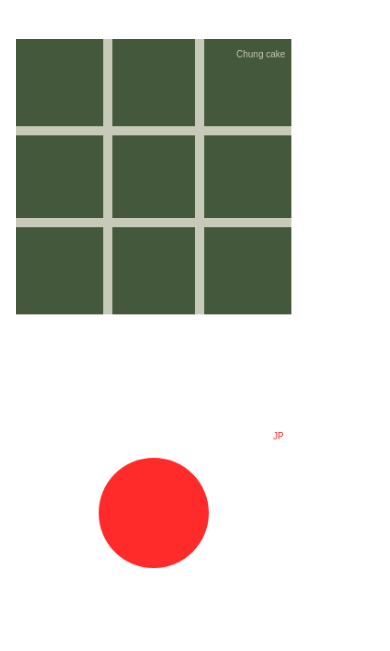
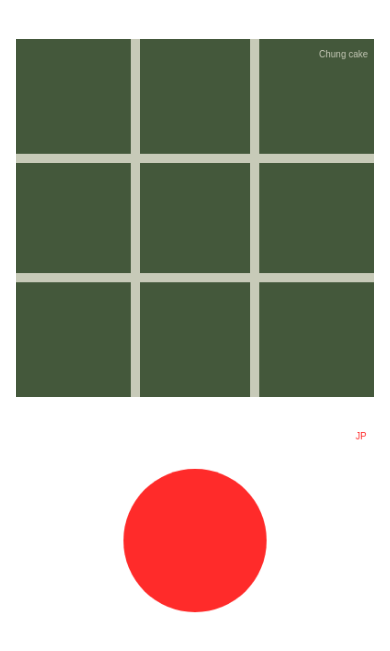
Before and after one commit to hvnsweeting/js-toys, a plain HTML site: page draw-basic.html in a window 390 px wide. Shown: the part 87-738 px from the top of the page. Drawn offline with Linux system fonts and the light colour scheme.

Commit message:
responsive

```diff
--- a/draw-basic.html
+++ b/draw-basic.html
@@ -28,18 +28,18 @@
 
     <script>
       canvas = document.getElementById("banh");
-      canvas.width = window.innerWidth;
-      canvas.height = canvas.width;
+      width = canvas.width = window.innerWidth;
+      height = canvas.height = canvas.width;
       ctx = canvas.getContext("2d");
       ctx.fillStyle = '#44583b';
-      ctx.fillRect(0, 0, 300, 300);
+      ctx.fillRect(0, 0, width, height);
 
       ctx.fillStyle = '#c7cab8';
-      ctx.fillRect(95, 0, 10, 300);
-      ctx.fillRect(195, 0, 10, 300);
-      ctx.fillRect(0, 95, 300, 10);
-      ctx.fillRect(0, 195, 300, 10);
-      ctx.fillText("Chung cake", 240, 20)
+      ctx.fillRect(width/3-5, 0, 10, height);
+      ctx.fillRect(width/3*2-5, 0, 10, height);
+      ctx.fillRect(0, height/3-5, width, 10);
+      ctx.fillRect(0, height/3*2-5, width, 10);
+      ctx.fillText("Chung cake", width-60, 20)
 
 
       /* Japanese flag
@@ -51,17 +51,17 @@
       diameter : three-fifths of the flags' height
       */
       canvas = document.getElementById("jp");
-      canvas.width = window.innerWidth;
-      canvas.height = canvas.width/3*2;
+      w = canvas.width = window.innerWidth;
+      h = canvas.height = canvas.width/3*2;
       ctx = canvas.getContext("2d");
       ctx.fillStyle = '#ffffff';
-      ctx.fillRect(0, 0, 300, 200);
+      ctx.fillRect(0, 0, w, h);
 
       ctx.fillStyle = '#ff2b2a';
       ctx.beginPath();
-      ctx.arc(150, 100, 60, 0, 2 * 3.14, false);
+      ctx.arc(w/2, h/2, h/5*3/2, 0, 2 * 3.14, false);
       ctx.fill();
-      ctx.fillText("JP", 280, 20)
+      ctx.fillText("JP", w-20, 20)
     </script>
 
   </body>
```
